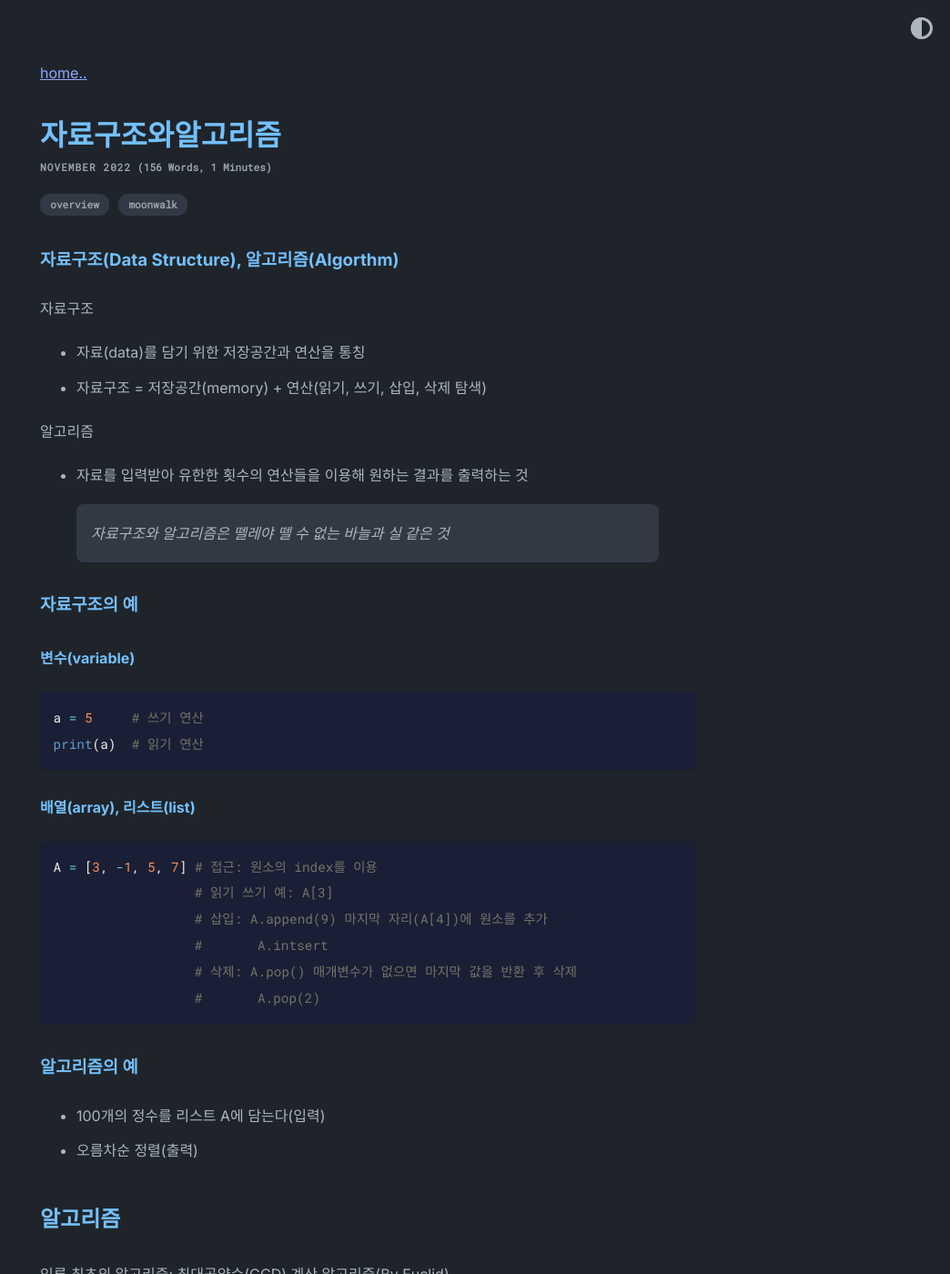
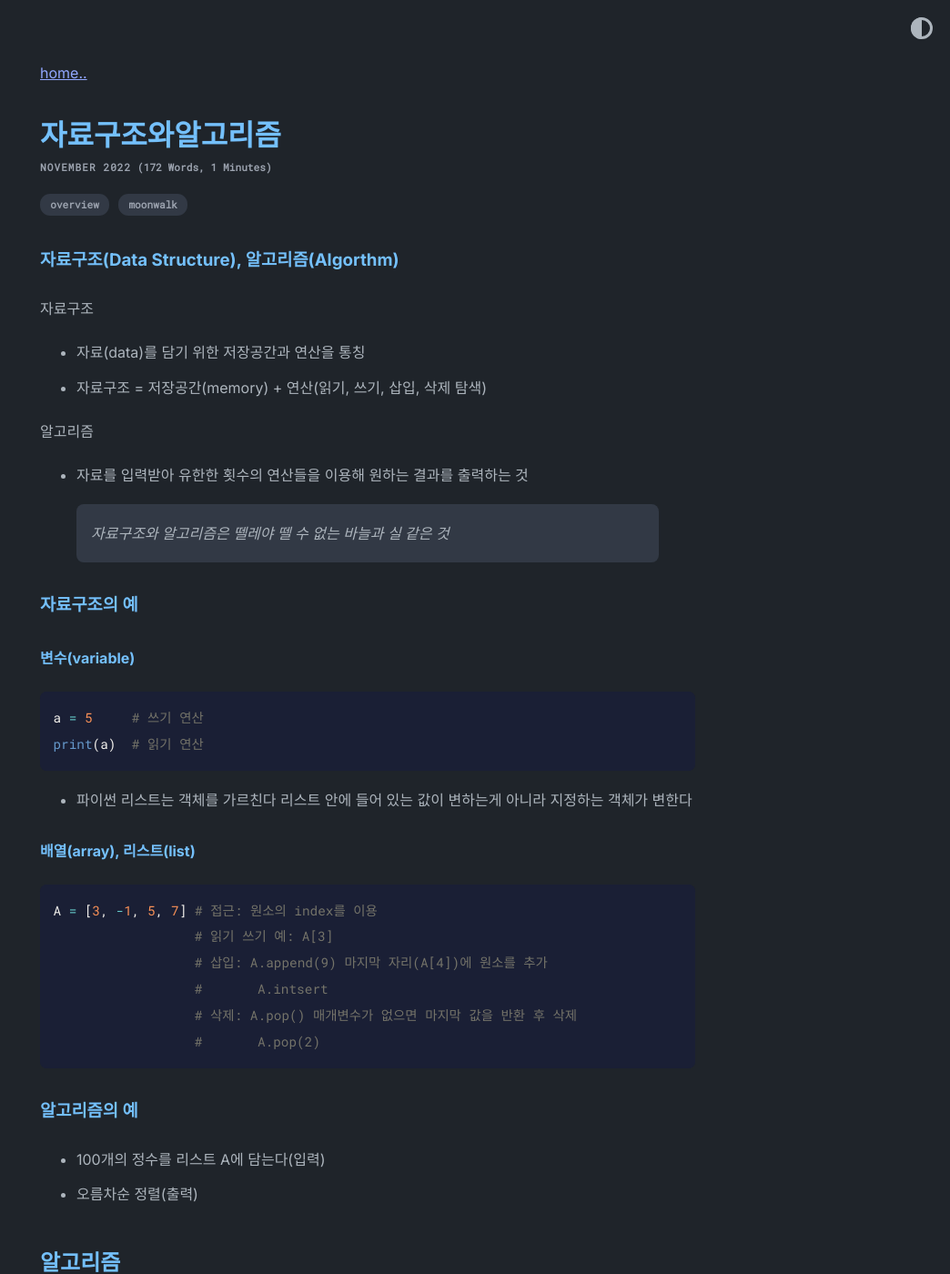
Before and after one commit to LUCKOOB/LUCKOOB.github.io, a Jekyll site: the page built from _posts/2022-11-19-자료구조와알고리즘.md, in a window 1280 px wide and 1400 px high. Shown: the whole window at 91% size, without its empty margins (236-1280 px from the left). Built offline with Jekyll 4.4.1, drawn with Linux system fonts in a browser that asks for light colours.

Commit message:
Update 2022-11-19-자료구조와알고리즘.md

````diff
--- a/_posts/2022-11-19-자료구조와알고리즘.md
+++ b/_posts/2022-11-19-자료구조와알고리즘.md
@@ -24,6 +24,8 @@ tags: [overview, moonwalk]
 a = 5     # 쓰기 연산
 print(a)  # 읽기 연산
 ```
+- 파이썬 리스트는 객체를 가르친다 리스트 안에 들어 있는 값이 변하는게 아니라 지정하는 객체가 변한다
+
 
 #### 배열(array), 리스트(list)
 
````
